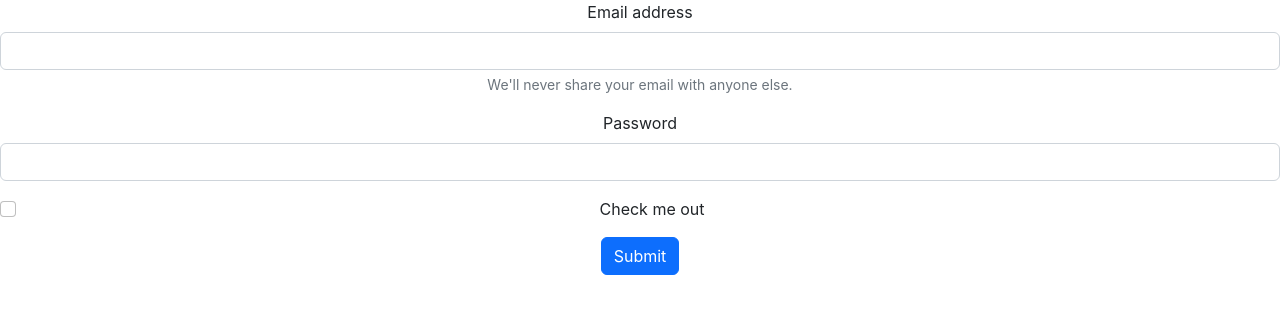
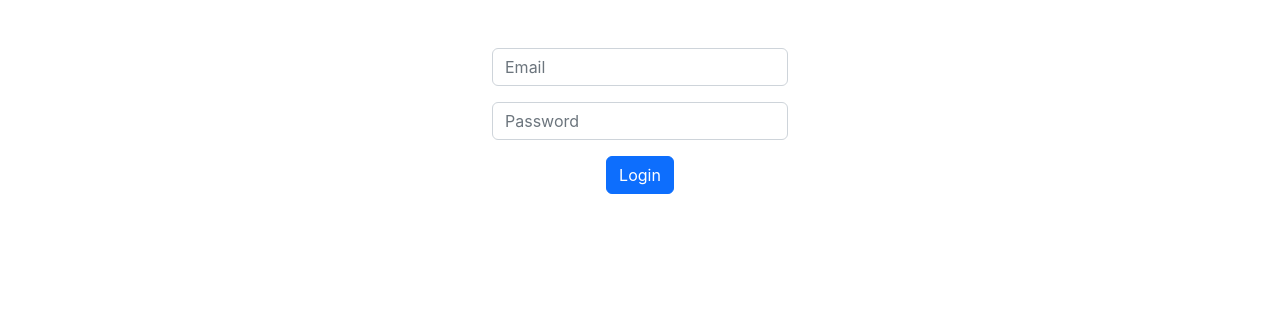
Before and after one commit to aktaruzzaman-shaon/resturant, a React (Create React App) app: page /login in a window 1280 px wide. Shown: the top 314 px of the page. Built offline with nearby package versions, Linux system fonts and the light colour scheme.

Commit message:
updating signup and login  by email authentication

```diff
--- a/package.json
+++ b/package.json
@@ -7,6 +7,7 @@
     "@testing-library/react": "^13.4.0",
     "@testing-library/user-event": "^13.5.0",
     "bootstrap": "^5.2.3",
+    "firebase": "^9.14.0",
     "react": "^18.2.0",
     "react-bootstrap": "^2.6.0",
     "react-dom": "^18.2.0",
--- a/src/Component/Login/Login/Login.js
+++ b/src/Component/Login/Login/Login.js
@@ -1,25 +1,43 @@
+import { signInWithEmailAndPassword } from 'firebase/auth';
 import React from 'react';
+import { useState } from 'react';
+import auth from '../../../firebase.init';
 
 const Login = () => {
+
+    const [ email, setEmail] = useState("");
+    const [ password, setPassword] = useState("");
+
+    const handleEmailBlur = (event) => {
+        setEmail(event.target.value);
+    }
+
+    const handlePasswordBlur = (event) =>{
+        setPassword(event.target.value);
+    }
+
+    const handleSubmit = event =>{
+        signInWithEmailAndPassword(auth, email, password)
+        .then(result =>{
+
+        })
+        event.preventDefault();
+    }
+
+
     return (
         <div>
-            <form>
-                <div className="mb-3">
-                    <label for="exampleInputEmail1" className="form-label">Email address</label>
-                    <input type="email" className="form-control" id="exampleInputEmail1" aria-describedby="emailHelp" />
-                    <div id="emailHelp" className="form-text">We'll never share your email with anyone else.</div>
+            <form onSubmit={handleSubmit}>
+                <div className='container w-25'>
+                    <div className="mb-3 mt-5">
+                        <input type="email" className="form-control" onBlur={handleEmailBlur} placeholder='Email' />
+                    </div>
+                    <div className="mb-3">
+                        <input type="password" className="form-control" onBlur={handlePasswordBlur} placeholder='Password' />
+                    </div>
+                    <button type="submit" className="btn btn-primary">Login</button>
                 </div>
-                <div className="mb-3">
-                    <label for="exampleInputPassword1" className="form-label">Password</label>
-                    <input type="password" className="form-control" id="exampleInputPassword1" />
-                </div>
-                <div className="mb-3 form-check">
-                    <input type="checkbox" className="form-check-input" id="exampleCheck1" />
-                    <label className="form-check-label" for="exampleCheck1">Check me out</label>
-                </div>
-                <button type="submit" className="btn btn-primary">Submit</button>
             </form>
-
         </div>
     );
 };
--- a/src/Component/Login/SignUp/SignUp.js
+++ b/src/Component/Login/SignUp/SignUp.js
@@ -1,10 +1,52 @@
+import { createUserWithEmailAndPassword } from 'firebase/auth';
 import React from 'react';
+import { useState } from 'react';
+import auth from '../../../firebase.init';
+
 import './SignUp.css'
 
 const SignUp = () => {
+
+
+    const [name, setName] = useState(" ");
+    const [email, setMail] = useState("");
+    const [password, setPassword] = useState("");
+
+    const handleNameBlur = (event) => {
+        setName(event.target.value);
+    }
+
+    const handleMailBlur = (event) => {
+        setMail(event.target.value);
+
+    }
+    const handlePassBlur = (event) => {
+        setPassword(event.target.value);
+    }
+
+    const handleSubmit = (event) => {
+        createUserWithEmailAndPassword(auth, email, password)
+            .then(result => {
+                const user = result.user;
+                console.log(user);
+            })
+            .catch(error => {
+                console.error(error);
+            })
+
+        event.preventDefault();
+
+    }
+
+
     return (
         <div>
-            <h2>This is signUp page</h2>
+            <form onSubmit={handleSubmit}>
+                <input type="text" name="name" placeholder='Name' onBlur={handleNameBlur} />
+                <input type="email" name="email" placeholder='email' onBlur={handleMailBlur} />
+                <input type="password" name="password" placeholder='password' onBlur={handlePassBlur} />
+                <input type="submit" name='submit' value="submit" />
+            </form>
         </div>
     );
 };
--- /dev/null
+++ b/src/firebase.init.js
@@ -0,0 +1,22 @@
+// Import the functions you need from the SDKs you need
+import { initializeApp } from "firebase/app";
+import { getAuth } from "firebase/auth"
+// TODO: Add SDKs for Firebase products that you want to use
+// https://firebase.google.com/docs/web/setup#available-libraries
+
+// Your web app's Firebase configuration
+const firebaseConfig = {
+    apiKey: "AIzaSyDKJLkv85iljnu_sqLz-M_iOGQWZeZJ37I",
+    authDomain: "resturant-3e2ef.firebaseapp.com",
+    projectId: "resturant-3e2ef",
+    storageBucket: "resturant-3e2ef.appspot.com",
+    messagingSenderId: "538401354088",
+    appId: "1:538401354088:web:7872204f17b1a81cb8e6dd"
+};
+
+// Initialize Firebase
+const app = initializeApp(firebaseConfig);
+
+const auth = getAuth(app);
+
+export default auth;
```
Also changed, not shown: 1 other file (tests, documents, lock files or other folders).
